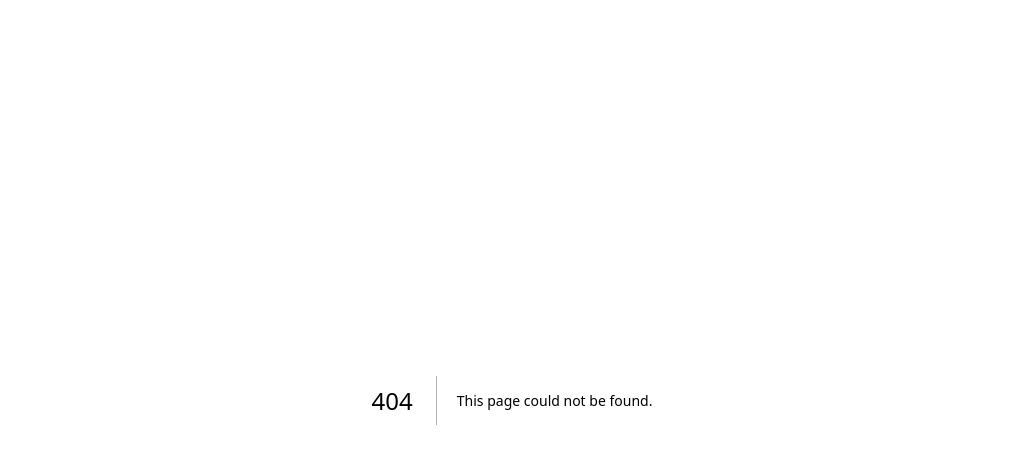
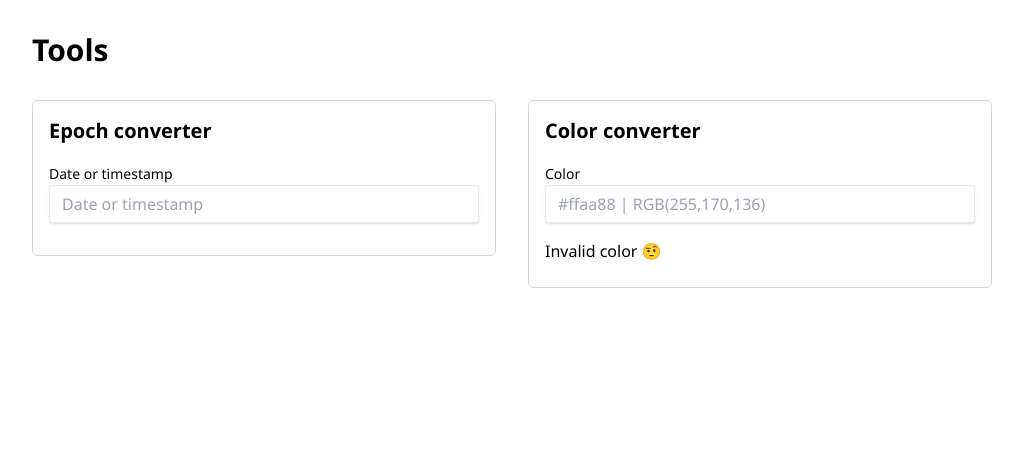
Before and after one commit to AntoineAbhay/next-website, a Next.js app: page /tools in a window 1280 px wide. Before the commit this address had no page. Shown: the top 464 px of the page, without its empty margins (128-1151 px from the left). Built offline with nearby package versions, Linux system fonts and the light colour scheme; a web font is replaced by a local one.

Commit message:
Add tools page

```diff
--- /dev/null
+++ b/src/pages/tools.tsx
@@ -0,0 +1,178 @@
+import type { NextPage } from "next";
+import { useId, useState } from "react";
+
+const YEAR_2100_EPOCH_SECONDS = 4_102_444_800;
+
+const parseDate = (input: string) => {
+  if (!input) {
+    return null;
+  }
+  const parsedNumber = Number.parseInt(input, 10);
+  if (input.indexOf("-") > 0 || Number.isNaN(parsedNumber)) {
+    const epochMs = new Date(input).getTime();
+    if (Number.isNaN(epochMs)) {
+      return <div>Invalid date 🤨</div>;
+    }
+    return (
+      <div>
+        <div>Epoch: {epochMs / 1000}</div>
+        <div>Epoch (ms): {epochMs}</div>
+      </div>
+    );
+  }
+
+  if (Math.abs(parsedNumber) > Number.MAX_SAFE_INTEGER / 10) {
+    return <div>Invalid date 🤨</div>;
+  }
+
+  if (parsedNumber > YEAR_2100_EPOCH_SECONDS) {
+    return (
+      <div>
+        <span>{new Date(parsedNumber).toISOString()}</span>{" "}
+        <span className="text-xs">(From epoch in ms)</span>
+      </div>
+    );
+  }
+  return (
+    <div>
+      <div>
+        <span>{new Date(parsedNumber * 1000).toISOString()}</span>{" "}
+        <span className="text-xs">(From epoch in s)</span>
+      </div>
+      <div>
+        <span>{new Date(parsedNumber).toISOString()}</span>{" "}
+        <span className="text-xs">(From epoch in ms)</span>
+      </div>
+    </div>
+  );
+};
+
+const EpochConverter = () => {
+  const dateInputId = useId();
+  const [input, setInput] = useState("");
+  const result = parseDate(input);
+
+  return (
+    <div>
+      <form className="rounded-md border border-indigo-900 border-opacity-20 p-4 dark:border-slate-400 dark:bg-slate-800">
+        <h3 className="mb-4 text-xl font-bold dark:text-slate-200">
+          Epoch converter
+        </h3>
+        <div className="mb-4">
+          <label className="text-sm" htmlFor={dateInputId}>
+            Date or timestamp
+          </label>
+          <input
+            className="focus:shadow-outline w-full appearance-none rounded border py-2 px-3 leading-tight shadow focus:outline-none dark:dark:bg-slate-600"
+            id={dateInputId}
+            value={input}
+            onInput={(e) => setInput(e.currentTarget.value)}
+            type="text"
+            placeholder="Date or timestamp"
+          />
+        </div>
+        <div className="mb-2">{result}</div>
+      </form>
+    </div>
+  );
+};
+
+const HEXA_CHARS = "0123456789abcdef";
+
+const isHexaColor = (color: string) =>
+  (color.length === 6 || color.length === 8) &&
+  [...color].every((char) => HEXA_CHARS.includes(char.toLowerCase()));
+
+const parseRgbColor = (color: string) => {
+  if (!color.toLowerCase().startsWith("rgb(") || !color.endsWith(")")) {
+    return '';
+  }
+  const colors = color
+    .slice(4, -1)
+    .split(",")
+    .map((value) => Number.parseInt(value, 10));
+  if (
+    colors.length !== 3 ||
+    colors.some((value) => Number.isNaN(value) || value < 0 || value > 255)
+  ) {
+    return '';
+  }
+  return colors.map((value) => value.toString(16).padStart(2, '0')).join('')
+};
+
+const checkColor = (input: string) => {
+  const color =
+    input.length === 7 && input.charAt(0) === "#" ? input.slice(1) : input;
+  if (isHexaColor(color)) {
+    return color;
+  }
+
+  return parseRgbColor(input);
+};
+
+const getColor = (input: string) => {
+  const color = checkColor(input);
+  if (!color) {
+    return <div>Invalid color 🤨</div>;
+  }
+
+  const red = Number.parseInt(color.slice(0, 2), 16);
+  const green = Number.parseInt(color.slice(2, 4), 16);
+  const blue = Number.parseInt(color.slice(4, 6), 16);
+  return (
+    <>
+      <div className="p-1">
+        #{color} | RGB({red},{green},{blue})
+      </div>
+      <div style={{ color: `#${color}` }} className="p-1">
+        Do you like this color?
+      </div>
+      <div style={{ backgroundColor: `#${color}` }} className="rounded p-1">
+        Or this background color?
+      </div>
+    </>
+  );
+};
+
+const ColorConverter = () => {
+  const colorInputId = useId();
+  const [input, setInput] = useState("");
+
+  return (
+    <div>
+      <form className="rounded-md border border-indigo-900 border-opacity-20 p-4 dark:border-slate-400 dark:bg-slate-800">
+        <h3 className="mb-4 text-xl font-bold dark:text-slate-200">Color converter</h3>
+        <div className="mb-4">
+          <label className="text-sm" htmlFor={colorInputId}>
+            Color
+          </label>
+          <input
+            className="focus:shadow-outline w-full appearance-none rounded border py-2 px-3 leading-tight shadow focus:outline-none dark:dark:bg-slate-600"
+            id={colorInputId}
+            value={input}
+            onInput={(e) => setInput(e.currentTarget.value)}
+            type="text"
+            placeholder="#ffaa88 | RGB(255,170,136)"
+          />
+        </div>
+        <div className="mb-2">{getColor(input)}</div>
+      </form>
+    </div>
+  );
+};
+
+const Tools: NextPage = () => {
+  return (
+    <div className="m-[auto] flex max-w-3xl flex-col lg:max-w-5xl">
+      <section className="m-8">
+        <h2 className="mb-8 text-3xl font-bold dark:text-slate-200">Tools</h2>
+        <div className="grid gap-8 sm:grid-cols-1 lg:grid-cols-2">
+          <EpochConverter />
+          <ColorConverter />
+        </div>
+      </section>
+    </div>
+  );
+};
+
+export default Tools;
```
